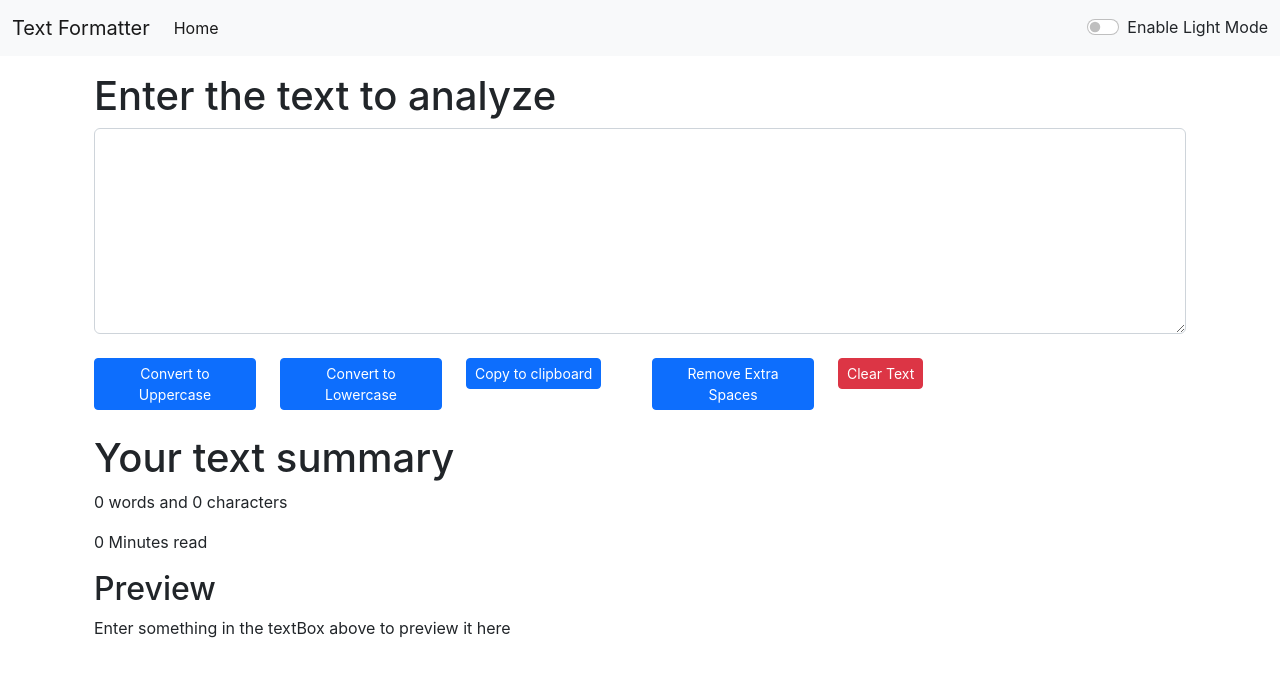
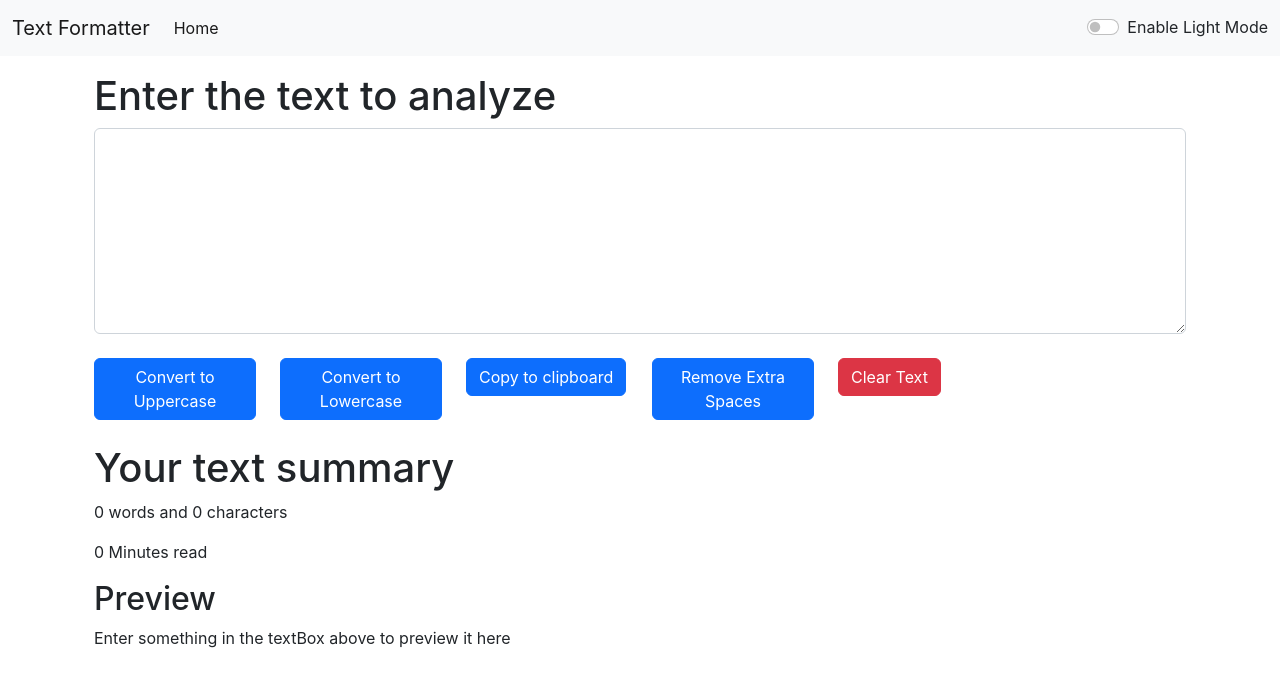
Before and after one commit to siddhantmendhe/TextFormatter, a React (Create React App) app: page / in a window 1280 px wide. Shown: the top 686 px of the page. Built offline with nearby package versions, Linux system fonts and the light colour scheme.

Commit message:
adjusted buttons size

```diff
--- a/src/components/TextForm.js
+++ b/src/components/TextForm.js
@@ -78,20 +78,20 @@ export default function TextForm(props) {
         </div>
         <div class="row">
         <div class="col-md-2 col-xs-2 col-sm-2 col-lg-2">
-        <button className=" btn btn-primary my-2  btn-sm " onClick={handleUpClick}>Convert to Uppercase</button>
+        <button className=" btn btn-primary my-2" onClick={handleUpClick}>Convert to Uppercase</button>
 
         </div>
         <div class="col-md-2 col-xs-2 col-sm-2 col-lg-2">
-        <button className="btn btn-primary  my-2  btn-sm" onClick={handleLowClick}>Convert to Lowercase</button>
+        <button className="btn btn-primary  my-2" onClick={handleLowClick}>Convert to Lowercase</button>
         </div>
         <div class="col-md-2 col-xs-2 col-sm-2 col-lg-2">
-        <button className="btn btn-primary my-2  btn-sm" onClick={handleCopy}>Copy to clipboard</button>
+        <button className="btn btn-primary my-2" onClick={handleCopy}>Copy to clipboard</button>
         </div>
         <div class="col-md-2 col-xs-2 col-sm-2 col-lg-2">
-        <button className="btn btn-primary my-2  btn-sm" onClick={RemoveExtraSpaces}>Remove Extra Spaces</button>
+        <button className="btn btn-primary my-2" onClick={RemoveExtraSpaces}>Remove Extra Spaces</button>
         </div>
         <div class="col-md-2 col-xs-2 col-sm-2 col-lg-2">
-        <button className="btn btn-danger my-2 btn-sm" onClick={handleClearText}>Clear Text</button>
+        <button className="btn btn-danger my-2" onClick={handleClearText}>Clear Text</button>
         </div>
         </div>
 
```
